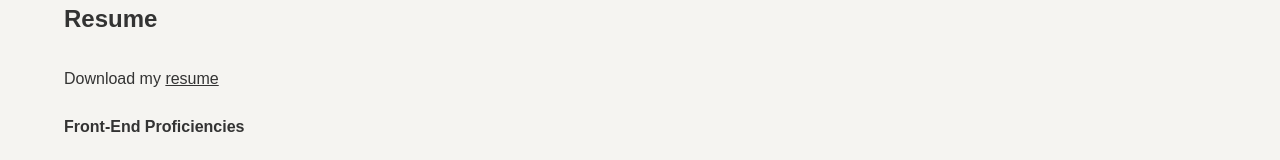
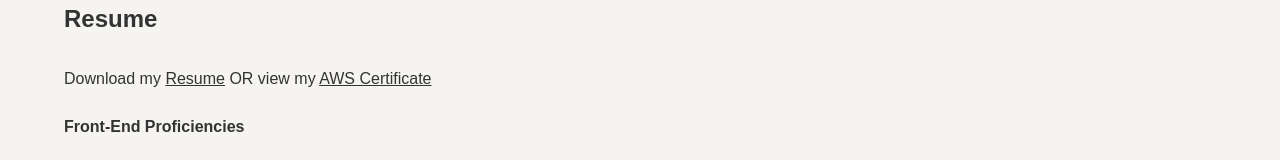
Before and after one commit to jeffch19/Portfolio, a React (Vite) app: page /resume in a window 1280 px wide. Shown: the part 249-409 px from the top of the page. Built offline with nearby package versions, Linux system fonts and the light colour scheme; a web font is replaced by a local one.

Commit message:
adding aws cert and updated resume

```diff
--- a/src/components/Resume.jsx
+++ b/src/components/Resume.jsx
@@ -9,7 +9,7 @@ const Resume = () => {
         <div className='main-content'>
             <section id="resume">
                 <h2>Resume</h2>
-                Download my <a href="https://docs.google.com/document/d/1gwar_dsS5eUSnXEu0okDd9-La1OrL_BcdqXn9ckzphk/edit?usp=sharing" target="_blank" rel="noopener noreferrer">resume</a>
+                Download my <a href="https://docs.google.com/document/d/1gwar_dsS5eUSnXEu0okDd9-La1OrL_BcdqXn9ckzphk/edit?usp=sharing" target="_blank" rel="noopener noreferrer">Resume</a> OR view my <a href="https://www.credly.com/badges/ec2a5969-e79e-4d0d-acfa-9e6d00604d5d/email" target="_blank" rel="noopener noreferrer">AWS Certificate</a>
                 <h4>Front-End Proficiencies</h4>
                 <ul>
                     <li>HTML</li>
```
